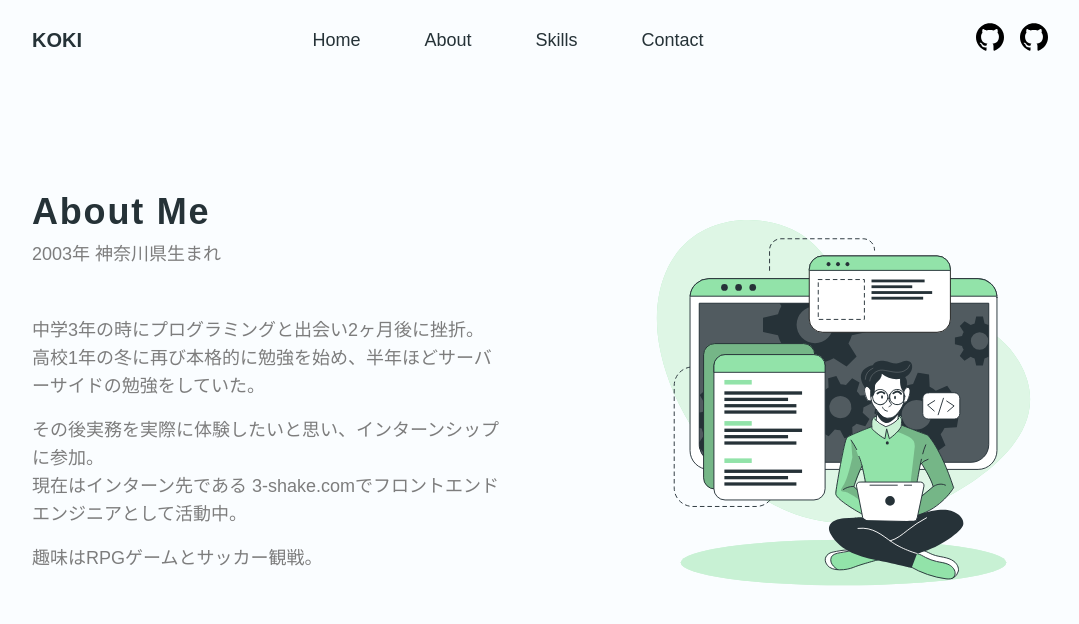
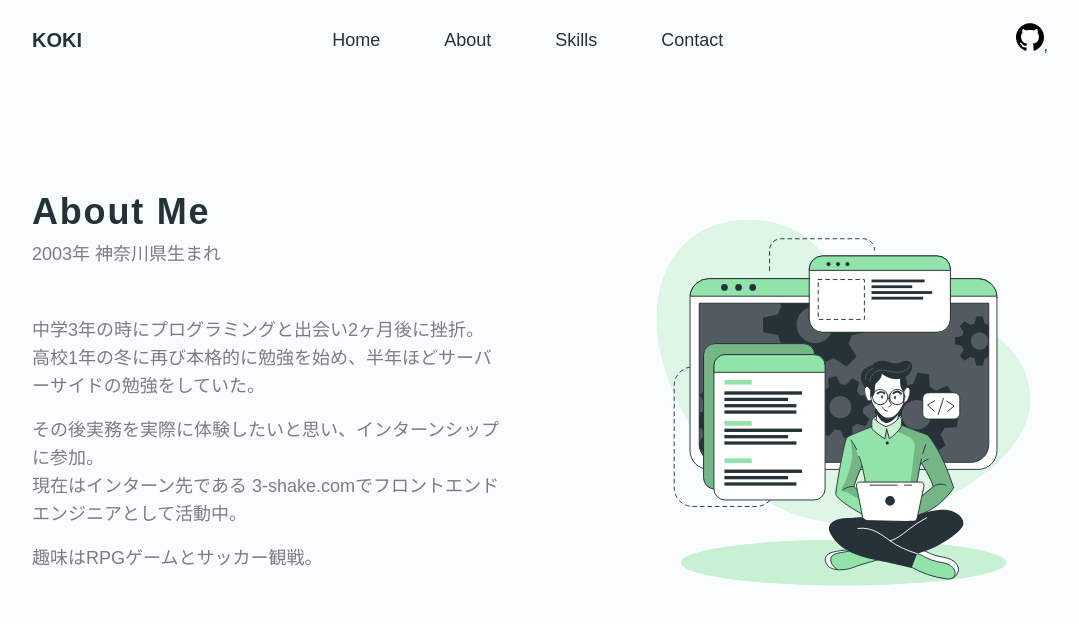
Before and after one commit to koko2824/portfolio, a Next.js app: page /about in a window 1280 px wide. Shown: the top 624 px of the page, without its empty margins (96-1175 px from the left). Built offline with nearby package versions, Linux system fonts and the light colour scheme; a web font is replaced by a local one.

Commit message:
feat: github link

```diff
--- a/components/layout.tsx
+++ b/components/layout.tsx
@@ -16,9 +16,13 @@ const Layout = (props: Props) => {
     { name: 'Contact', href: '/' },
   ]
 
+  // TODO wantedly icon
   const linkIcons = [
-    <Image src={'/images/github.svg'} height={iconSize} width={iconSize} />,
-    <Image src={'/images/github.svg'} height={iconSize} width={iconSize} />,
+    <Link href="https://github.com/koko2824">
+      <a>
+        <Image src={'/images/github.svg'} height={iconSize} width={iconSize} />,
+      </a>
+    </Link>,
   ]
 
   return (
```
